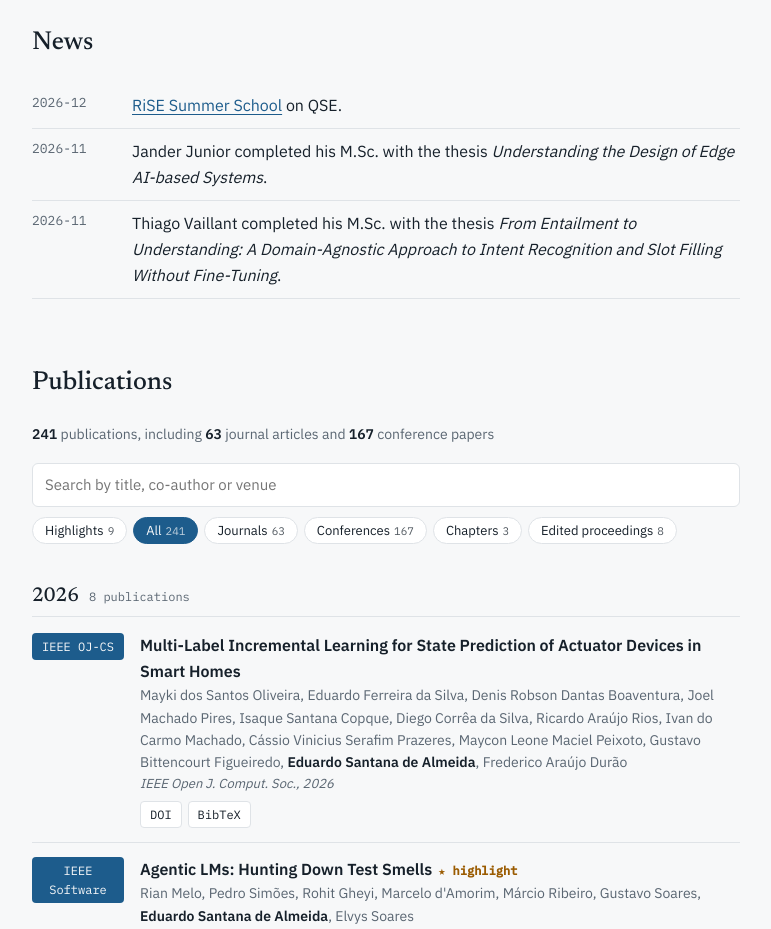
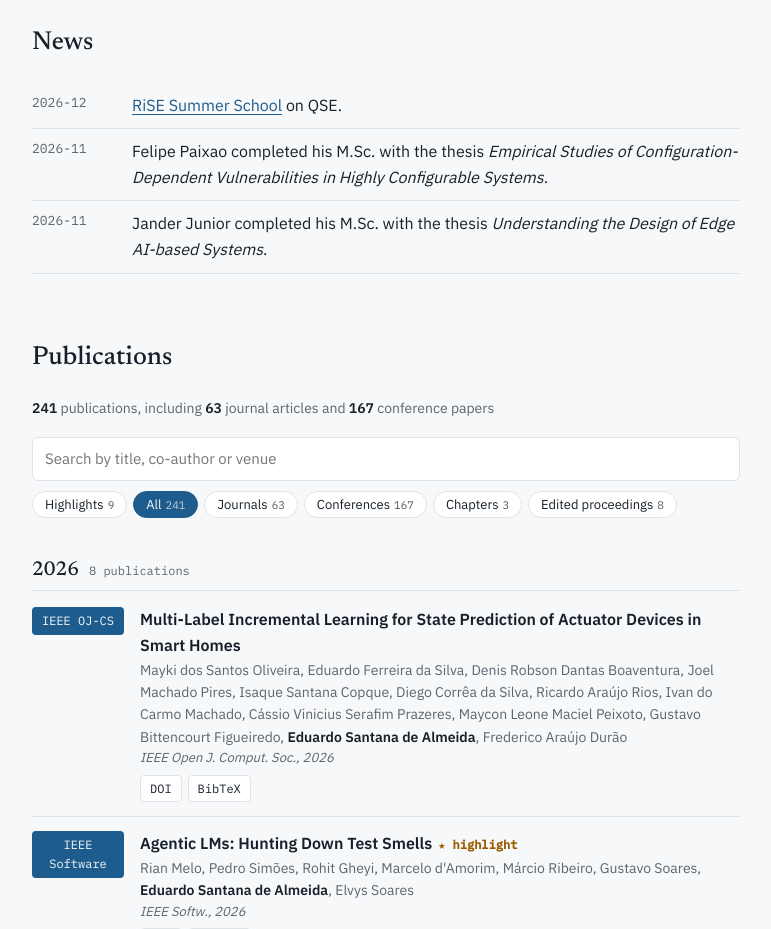
Before and after one commit to eduardosalmeida/eduardosalmeida.github.io, a plain HTML site: page index.html in a window 1280 px wide. Shown: the part 1380-2309 px from the top of the page, without its empty margins (436-1207 px from the left). Drawn offline with Linux system fonts and the light colour scheme.

Commit message:
News: add Felipe Paixao M.Sc., drop oldest item
Co-Authored-By: Claude Opus 5.5 <noreply@anthropic.com>
Claude-Session: https://claude.ai/code/session_01FoYyK2E2qHFPCsrNmZDv6V

```diff
--- a/index.html
+++ b/index.html
@@ -236,8 +236,8 @@ footer { border-top: 1px solid var(--rule); padding-top: 18px; color: var(--mute
       <h2><span data-i18n="n-news">Novidades</span></h2>
       <ul class="news">
         <li><time>2026-12</time><span data-i18n="nw2"><a href="https://riselabs-ufba.github.io/riss/index.html" target="_blank" rel="noopener">RiSE Summer School</a> on QSE.</span></li>
+        <li><time>2026-11</time><span data-i18n="nw5">Felipe Paixao concluiu o mestrado com a dissertação <em>Empirical Studies of Configuration-Dependent Vulnerabilities in Highly Configurable Systems</em>.</span></li>
         <li><time>2026-11</time><span data-i18n="nw4">Jander Junior concluiu o mestrado com a dissertação <em>Understanding the Design of Edge AI-based Systems</em>.</span></li>
-        <li><time>2026-11</time><span data-i18n="nw3">Thiago Vaillant concluiu o mestrado com a dissertação <em>From Entailment to Understanding: A Domain-Agnostic Approach to Intent Recognition and Slot Filling Without Fine-Tuning</em>.</span></li>
       </ul>
     </section>
 
@@ -339,8 +339,8 @@ const EN = {
   t2d: "I study how to design and evolve families of systems from reusable artifacts, with architectures that balance variability, quality and cost.",
   t3d: "I use a range of research methods to understand how people actually build software, what makes them effective, and how to turn evidence into better practice.",
   nw2: "<a href='https://riselabs-ufba.github.io/riss/index.html' target='_blank' rel='noopener'>RiSE Summer School</a> on QSE.",
+  nw5: "Felipe Paixao completed his M.Sc. with the thesis <em>Empirical Studies of Configuration-Dependent Vulnerabilities in Highly Configurable Systems</em>.",
   nw4: "Jander Junior completed his M.Sc. with the thesis <em>Understanding the Design of Edge AI-based Systems</em>.",
-  nw3: "Thiago Vaillant completed his M.Sc. with the thesis <em>From Entailment to Understanding: A Domain-Agnostic Approach to Intent Recognition and Slot Filling Without Fine-Tuning</em>.",
   "search-label": "Search publications", "f-high": "Highlights", "f-all": "All", "f-journal": "Journals", "f-conf": "Conferences", "f-chapter": "Chapters", "f-edit": "Edited proceedings",
   "pub-source": "List generated from DBLP.",
   join1: "I am looking for undergraduate, M.Sc. and Ph.D. students, as well as postdocs, interested in the research areas above.",
```
